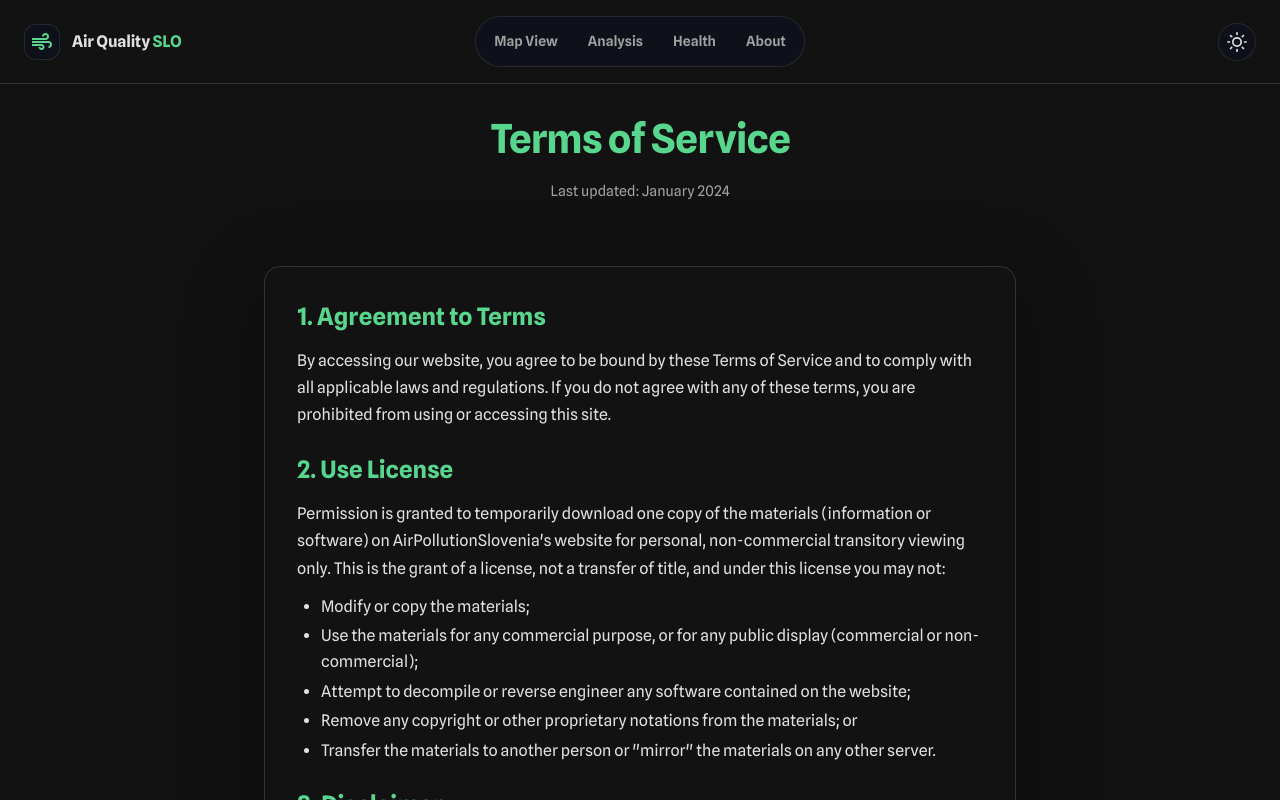
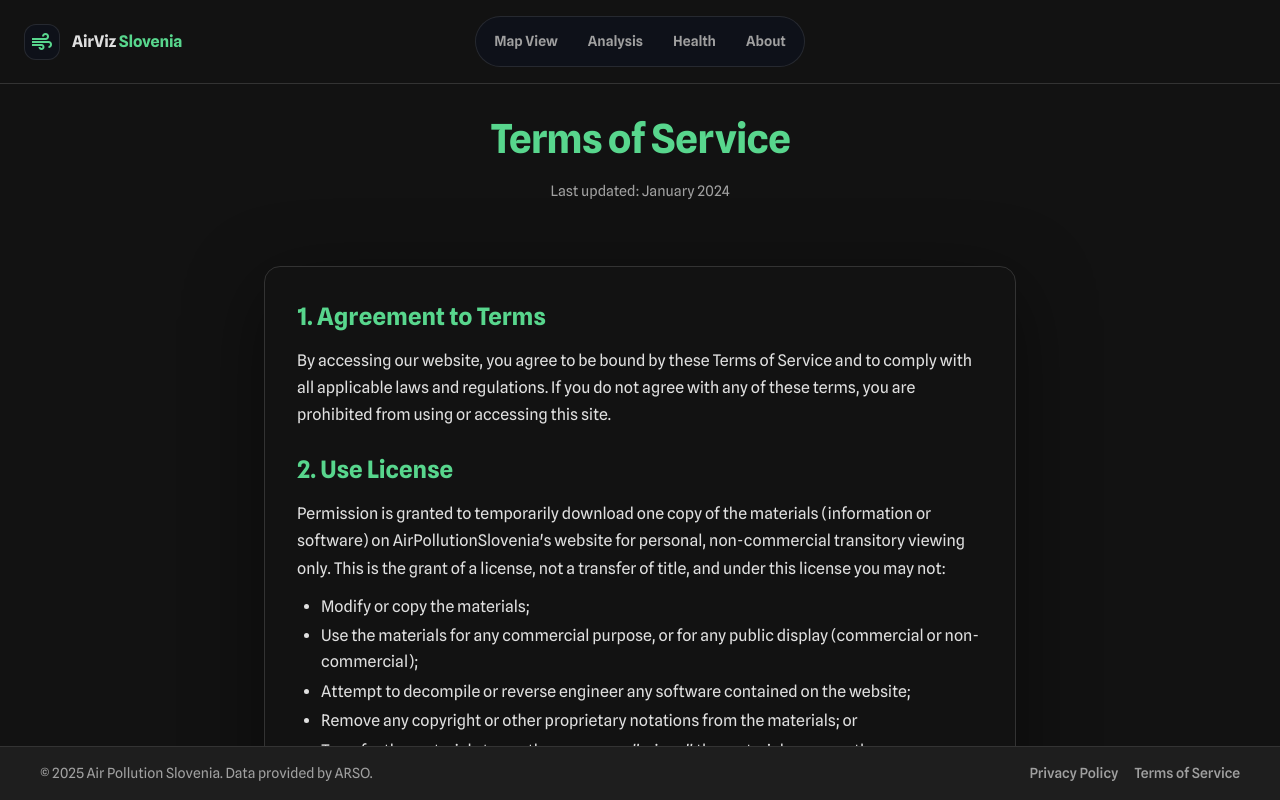
Before and after one commit to Visualization-Of-Air-Polution-Slovenia/AirPolutionSlovenia, a React (Vite) app in the folder frontend/: page /terms-of-service in a window 1280 px wide. Shown: the top 800 px of the page. Built offline with nearby package versions, Linux system fonts and the light colour scheme; no server answers.

Commit message:
sidebar and whole layout now sticky.

```diff
--- a/frontend/src/App.css
+++ b/frontend/src/App.css
@@ -1,5 +1,14 @@
 .app-container {
   display: flex;
   flex-direction: column;
-  min-height: 100vh;
+  height: 100vh;
+  overflow: hidden;
 }
+
+.app-main {
+  flex: 1;
+  min-height: 0;
+  display: flex;
+  flex-direction: column;
+  overflow: auto;
+}
--- a/frontend/src/App.tsx
+++ b/frontend/src/App.tsx
@@ -22,6 +22,7 @@ function App() {
 
         <Header />
 
+        <main className="app-main">
           <Routes>
             {/* 4 Main pages */}
             <Route path="/" element={<MapView />} />
@@ -34,6 +35,7 @@ function App() {
             <Route path="/privacy-policy" element={<PrivacyPolicy />} />
             <Route path="/terms-of-service" element={<TermsOfService />} />
           </Routes>
+        </main>
 
         <Footer />
       </div>
--- a/frontend/src/Footer/Footer.module.css
+++ b/frontend/src/Footer/Footer.module.css
@@ -1,8 +1,8 @@
 .footer {
+  flex-shrink: 0;
   background-color: var(--surface);
   border-top: 1px solid var(--border);
-  padding: var(--distance-xl);
-  margin-top: auto;
+  padding: var(--distance-lg) var(--distance-xl);
 }
 
 .content {
--- a/frontend/src/Header/Header.tsx
+++ b/frontend/src/Header/Header.tsx
@@ -17,7 +17,7 @@ export const Header = () => {
         </div>
         <h1 className={styles.title}>
           <Link to="/" className={styles.logoLink}>
-            Air Quality <span className={styles.highlight}>SLO</span>
+            AirViz <span className={styles.highlight}>Slovenia</span>
           </Link>
         </h1>
       </div>
@@ -40,9 +40,7 @@ export const Header = () => {
           <span className="material-symbols-outlined">notifications</span>
         </button> */}
 
-        <button onClick={toggleTheme} className={styles.iconBtn} aria-label="Toggle theme" type="button">
-          {theme === 'dark' ? ThemeIcons.Dark : ThemeIcons.Light}
-        </button>
+
       </div>
     </header>
   );
```
Lines whose indentation alone changed are shown as unchanged.
